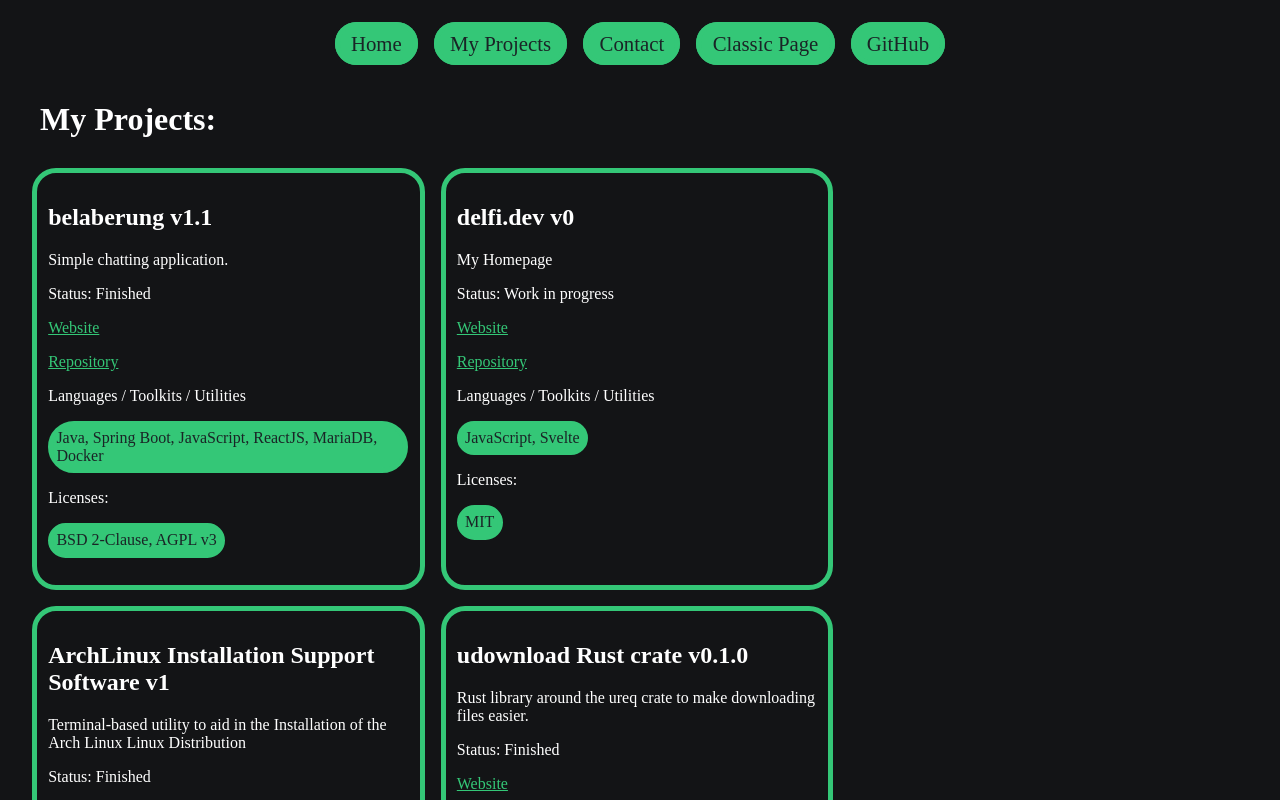
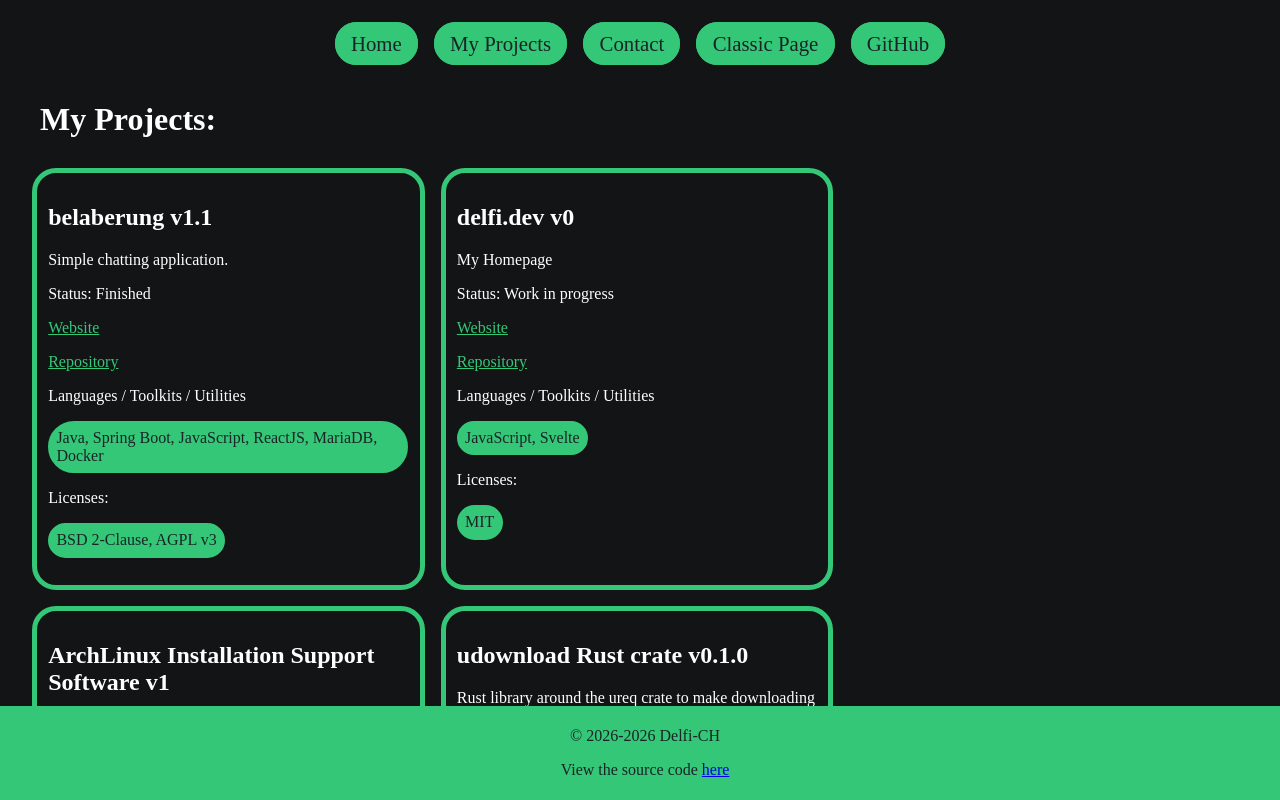
Before and after one commit to Delfi-CH/delfi-page-new, a SvelteKit app: page /projects in a window 1280 px wide. Shown: the top 800 px of the page. Built offline with nearby package versions, Linux system fonts and the light colour scheme.

Commit message:
add Footer.svelte

```diff
--- /dev/null
+++ b/src/lib/components/Footer.svelte
@@ -0,0 +1,28 @@
+<script>
+    const currentYear = new Date()
+</script>
+
+<main>
+    <div class="footer">
+        <p>© 2026-{currentYear.getFullYear()} Delfi-CH</p>
+        <p>View the source code <a href="https://github.com/Delfi-CH/delfi-page-new">here</a></p>
+    </div>
+</main>
+
+<style>
+    .footer {
+        position: fixed;
+        bottom: 0;
+        left: 0;
+        right: 0;
+        margin-left: auto;
+        margin-right: auto;
+        width: 100%;
+        text-align: center;
+        color: #1A2426;
+        background: #34c777;
+        border: 5px solid #34c777;
+        max-height: 15%;
+    }
+
+</style>
--- a/src/routes/projects/+page.svelte
+++ b/src/routes/projects/+page.svelte
@@ -2,6 +2,7 @@
     /* eslint-disable svelte/no-navigation-without-resolve */
     import {ProjectList} from "$lib/projects.js";
     import Navigation from "$lib/components/Navigation.svelte";
+    import Footer from "$lib/components/Footer.svelte";
 
 </script>
 <main>
@@ -30,6 +31,7 @@
         </div>
     {/each}
     </div>
+    <Footer></Footer>
 </main>
 <style>
     h1, .projects {
@@ -40,6 +42,7 @@
         flex-direction: row;
         flex-wrap: wrap;
         max-width: 95%;
+        margin-bottom: 10%;
     }
     .projectItem {
         padding: 0.7rem;
```
